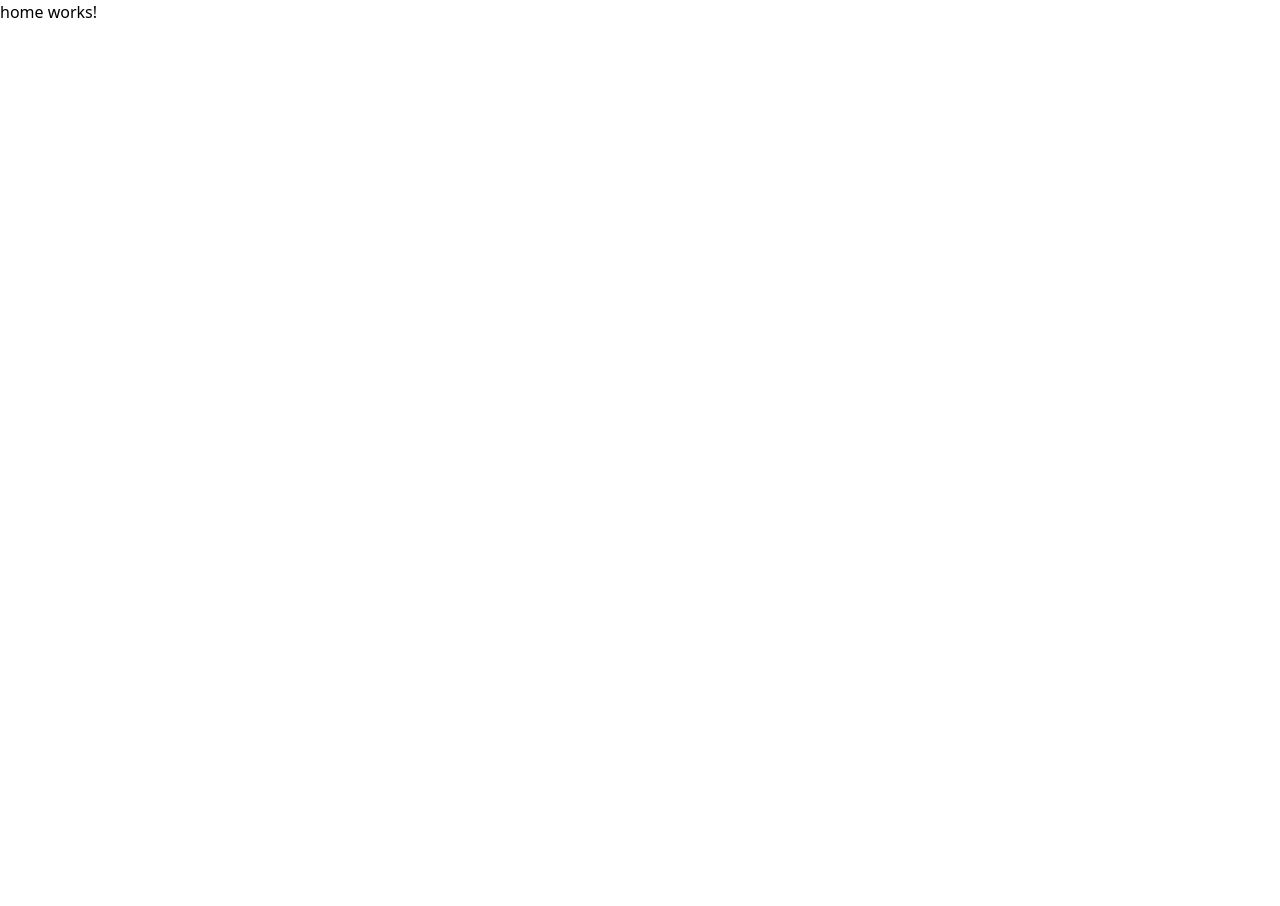
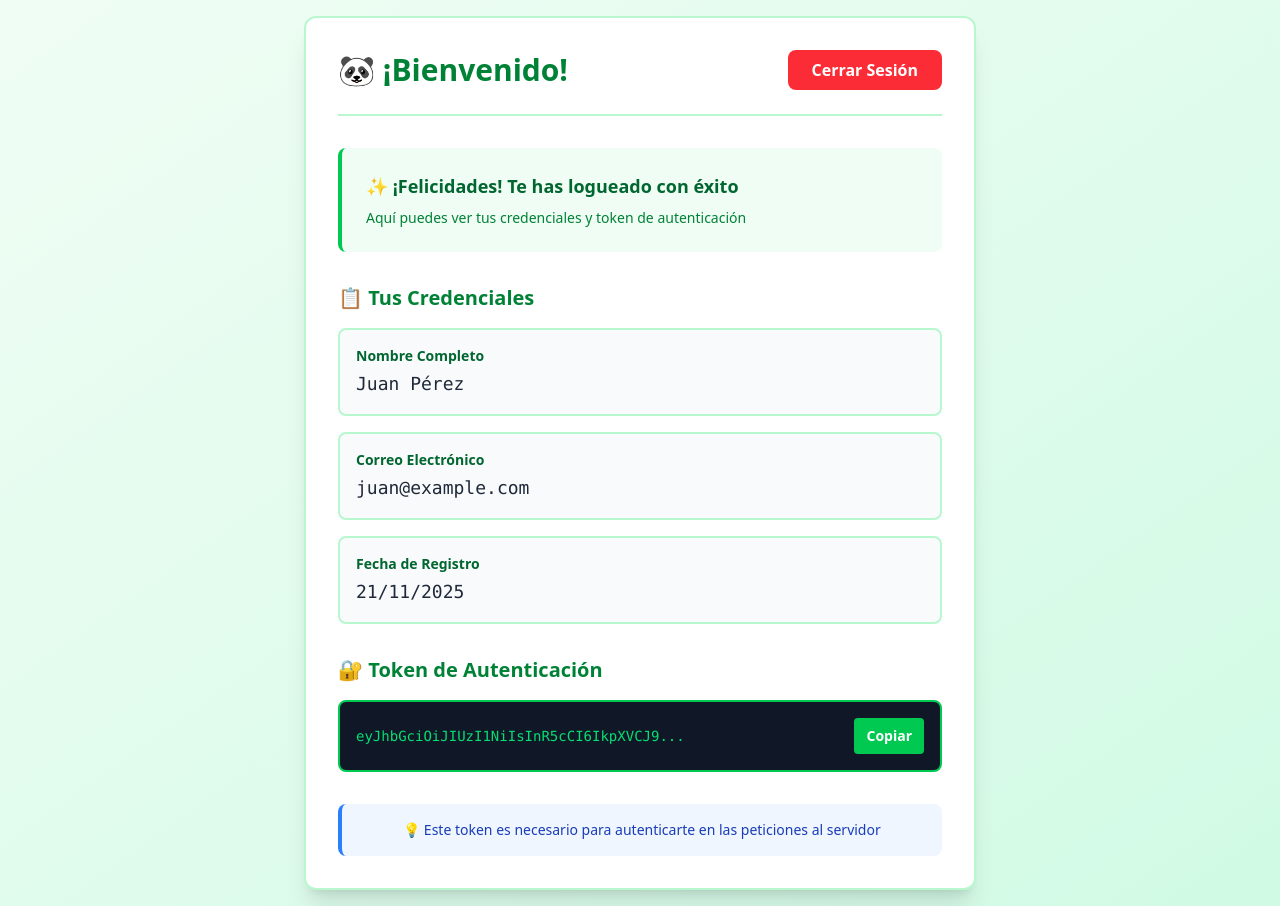
Before and after one commit to Panda2609/simple-auth-login, an Angular app: page /home in a window 1280 px wide. Before the commit the page ends 800 px from the top, so only its background shows below. Built offline with nearby package versions, Linux system fonts and the light colour scheme.

Commit message:
create home page with AI

```diff
--- a/src/app/components/home/home.html
+++ b/src/app/components/home/home.html
@@ -1 +1,66 @@
-<p>home works!</p>
+<div class="min-h-screen bg-gradient-to-br from-green-50 to-emerald-100 flex items-center justify-center p-4">
+  <div class="bg-white rounded-xl shadow-xl p-8 w-full max-w-2xl border-2 border-green-200">
+
+    <!-- Header con Logout -->
+    <div class="flex justify-between items-center mb-8 pb-6 border-b-2 border-green-200">
+      <h1 class="text-3xl font-bold text-green-700">🐼 ¡Bienvenido!</h1>
+      <button
+        (click)="logout()"
+        class="bg-red-500 hover:bg-red-600 text-white font-semibold py-2 px-6 rounded-lg transition transform hover:scale-105 active:scale-100"
+      >
+        Cerrar Sesión
+      </button>
+    </div>
+
+    <!-- Mensaje de éxito -->
+    <div class="bg-green-50 border-l-4 border-green-500 p-6 mb-8 rounded-lg">
+      <p class="text-green-800 font-semibold text-lg">✨ ¡Felicidades! Te has logueado con éxito</p>
+      <p class="text-green-700 text-sm mt-2">Aquí puedes ver tus credenciales y token de autenticación</p>
+    </div>
+
+    <!-- Credenciales -->
+    <div class="space-y-4 mb-8">
+      <h2 class="text-xl font-bold text-green-700 mb-4">📋 Tus Credenciales</h2>
+
+      <!-- Nombre -->
+      <div class="bg-gray-50 p-4 rounded-lg border-2 border-green-200">
+        <p class="text-sm font-semibold text-green-800 mb-1">Nombre Completo</p>
+        <p class="text-gray-800 font-mono text-lg">{{ user.fullName }}</p>
+      </div>
+
+      <!-- Email -->
+      <div class="bg-gray-50 p-4 rounded-lg border-2 border-green-200">
+        <p class="text-sm font-semibold text-green-800 mb-1">Correo Electrónico</p>
+        <p class="text-gray-800 font-mono text-lg">{{ user.email }}</p>
+      </div>
+
+      <!-- Fecha de Registro -->
+      <div class="bg-gray-50 p-4 rounded-lg border-2 border-green-200">
+        <p class="text-sm font-semibold text-green-800 mb-1">Fecha de Registro</p>
+        <p class="text-gray-800 font-mono text-lg">{{ user.registeredDate }}</p>
+      </div>
+    </div>
+
+    <!-- Token -->
+    <div class="space-y-2 mb-8">
+      <h2 class="text-xl font-bold text-green-700 mb-4">🔐 Token de Autenticación</h2>
+
+      <div class="bg-gray-900 p-4 rounded-lg border-2 border-green-500 flex items-center justify-between">
+        <p class="text-green-400 font-mono text-sm break-all">{{ token }}</p>
+        <button
+          (click)="copyToClipboard(token)"
+          class="ml-4 bg-green-500 hover:bg-green-600 text-white px-3 py-2 rounded text-sm font-semibold whitespace-nowrap transition transform hover:scale-105 active:scale-100"
+        >
+          Copiar
+        </button>
+      </div>
+    </div>
+
+    <!-- Info adicional -->
+    <div class="bg-blue-50 border-l-4 border-blue-500 p-4 rounded-lg text-center">
+      <p class="text-blue-800 text-sm">
+        💡 Este token es necesario para autenticarte en las peticiones al servidor
+      </p>
+    </div>
+  </div>
+</div>
--- a/src/app/components/home/home.ts
+++ b/src/app/components/home/home.ts
@@ -1,11 +1,35 @@
-import { Component } from '@angular/core';
+import { Component, OnInit } from '@angular/core';
+import { CommonModule } from '@angular/common';
+import { Router } from '@angular/router';
 
 @Component({
   selector: 'app-home',
-  imports: [],
+  imports: [CommonModule],
   templateUrl: './home.html',
   styleUrl: './home.css',
 })
-export class Home {
+export class Home implements OnInit {
+  user = {
+    fullName: 'Juan Pérez',
+    email: 'juan@example.com',
+    registeredDate: new Date().toLocaleDateString('es-ES')
+  };
 
+  token: string = 'eyJhbGciOiJIUzI1NiIsInR5cCI6IkpXVCJ9...';
+
+  constructor(private router: Router) {}
+
+  ngOnInit() {
+    // Aquí irían los datos del usuario logueado desde el servicio
+    // this.user = this.authService.getCurrentUser();
+  }
+
+  logout() {
+    // Limpiar datos y redirigir a login
+    this.router.navigate(['/login']);
+  }
+
+  copyToClipboard(text: string) {
+    navigator.clipboard.writeText(text);
+  }
 }
```
